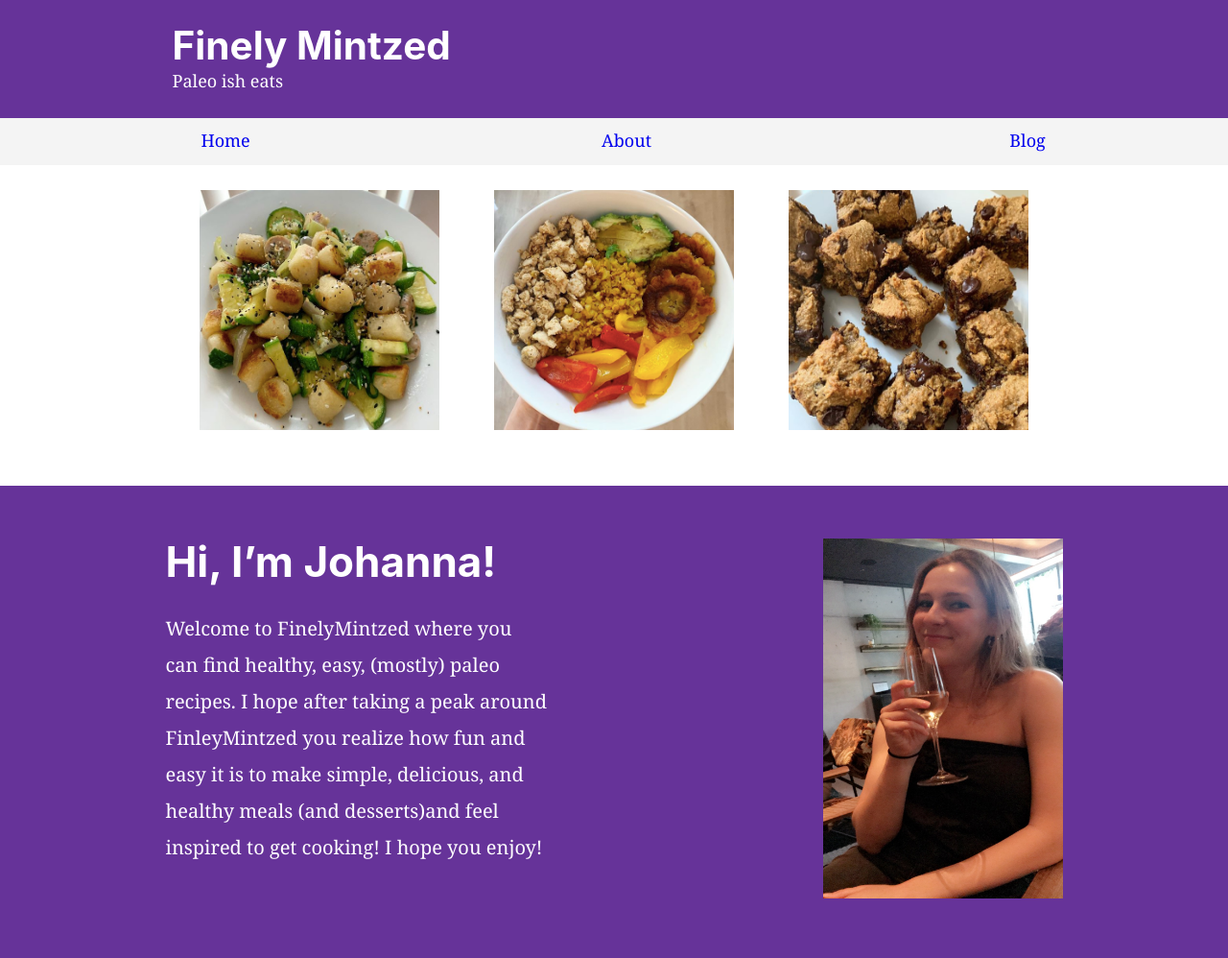
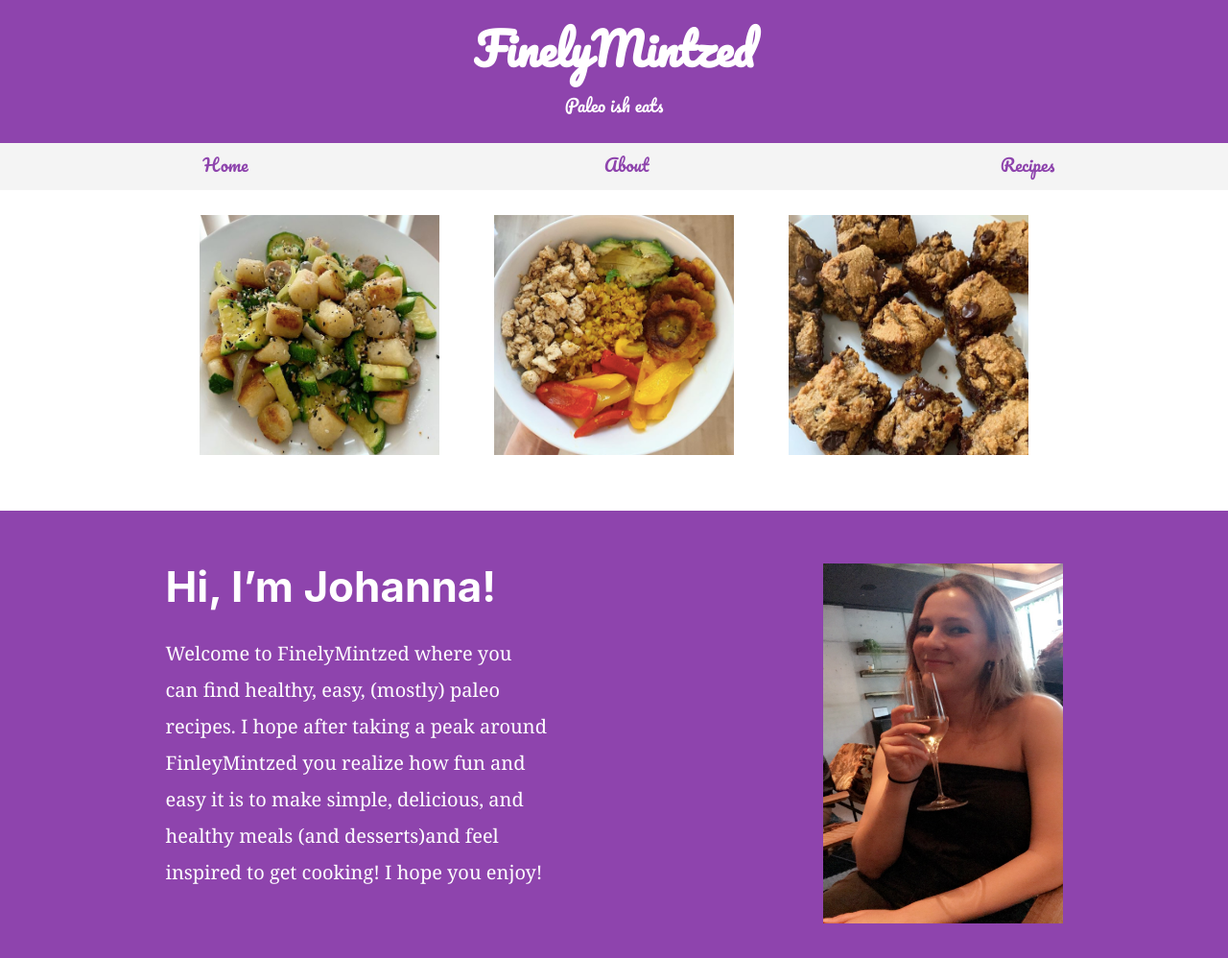
Before and after one commit to smintz93/finely_mintzed-, a Gatsby site: page / in a window 1280 px wide. Shown: the top 998 px of the page at 96% size. Built offline with nearby package versions, Linux system fonts and the light colour scheme; Gatsby itself is replaced by a stand-in of ours; no server answers.

Commit message:
updated googlefont and base color

```diff
--- a/src/components/MainAbout/mainAbout.css
+++ b/src/components/MainAbout/mainAbout.css
@@ -1,5 +1,6 @@
 .aboutContainer {
-  background: rebeccapurple
+  background: rgba(142, 68, 173, 1)
+
 }
 
 .aboutWrapper {
--- a/src/components/header.js
+++ b/src/components/header.js
@@ -5,7 +5,7 @@ import React from "react"
 const Header = ({ siteTitle }) => (
   <header
     style={{
-      background: `rebeccapurple`,
+      background: `rgba(142, 68, 173, 1)`,
       marginBottom: `0`,
     }}
   >
@@ -16,18 +16,12 @@ const Header = ({ siteTitle }) => (
         padding: `1.45rem 1.0875rem`,
       }}
     >
-      <h1 style={{ margin: 0 }}>
-        <Link
-          to="/"
-          style={{
-            color: `white`,
-            textDecoration: `none`,
-          }}
-        >
-          Finely Mintzed
+      <h1 className='finelyH1' style={{ margin: 0 }}>
+        <Link className='testLink' to="/">
+          FinelyMintzed
         </Link>
       </h1>
-      <p style={{ margin: 0, color: `white` }}>Paleo ish eats</p>
+      <p >Paleo ish eats</p>
     </div>
   </header>
 )
--- a/src/components/layout.css
+++ b/src/components/layout.css
@@ -1,7 +1,11 @@
+
+@import url('https://fonts.googleapis.com/css?family=Pacifico');
+
 html {
   font-family: sans-serif;
   -ms-text-size-adjust: 100%;
   -webkit-text-size-adjust: 100%;
+
 }
 body {
   margin: 0;
@@ -196,6 +200,9 @@ html {
 *:after {
   box-sizing: inherit;
 }
+a{
+  color:  rgba(142, 68, 173, 1)
+}
 body {
   color: hsla(0, 0%, 0%, 0.8);
   font-family: georgia, serif;
@@ -228,8 +235,7 @@ h1 {
   padding-top: 0;
   margin-bottom: 1.45rem;
   color: inherit;
-  font-family: -apple-system, BlinkMacSystemFont, Segoe UI, Roboto, Oxygen,
-    Ubuntu, Cantarell, Fira Sans, Droid Sans, Helvetica Neue, sans-serif;
+  font-family: 'Pacifico', cursive;
   font-weight: bold;
   text-rendering: optimizeLegibility;
   font-size: 2.25rem;
@@ -615,7 +621,7 @@ pre tt:after {
 }
 
 footer {
-  background-color: rebeccapurple;
+  background-color:  rgba(142, 68, 173, 1);
   padding: 20px;
 }
 
@@ -629,7 +635,33 @@ footer {
   text-align: center;
 }
 
+.menuGrid li a {
+  color:  rgba(142, 68, 173, 1);
+  font-family: 'Pacifico', cursive;
+}
 
+header h1 {
+  text-align: center;
+  font-family: 'Pacifico', cursive;
+  margin-bottom: 20px;
+  color: white;
+  text-decoration: none;
+}
+
+.testLink {
+  color: white;
+  font-size: 46px;
+
+}
+
+header p {
+  text-align: center;
+  font-family: 'Pacifico', cursive;
+  color: white;
+  margin: 0px;
+  padding-top: 20px;
+
+}
 
 
 @media only screen and (max-width: 480px) {
--- a/src/components/menu.js
+++ b/src/components/menu.js
@@ -11,7 +11,7 @@ const Menu = () => (
     <ul className='menuGrid'>
       <li><Link to="/">Home</Link></li>
       <li><Link to="/about">About</Link></li>
-      <li><Link to="/blog">Blog</Link></li>
+      <li><Link to="/blog">Recipes</Link></li>
   </ul>
 
   </div>
```
